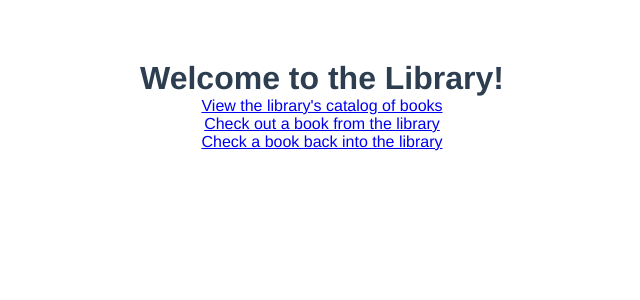
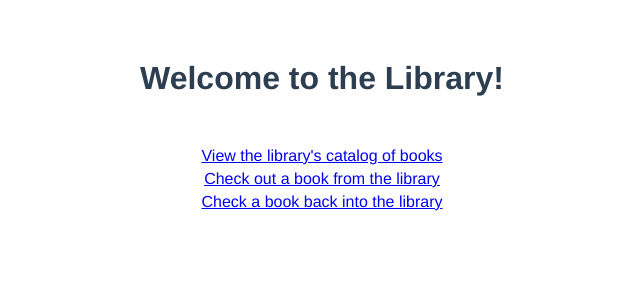
Before and after one commit to aaron-zeisler/library-ui, a Vue app: page / in a window 1280 px wide. Shown: the top 300 px of the page, without its empty margins (318-958 px from the left). Built offline with nearby package versions, Linux system fonts and the light colour scheme.

Commit message:
Minor tweaks

```diff
--- a/src/components/Catalog.vue
+++ b/src/components/Catalog.vue
@@ -56,7 +56,7 @@
 
 <style>
 #catalog-table {
-    margin-top: 60px;
+    margin-top: 50px;
 }
 #catalog-table.table {
     border-width: 1px solid gray;
--- a/src/components/Home.vue
+++ b/src/components/Home.vue
@@ -2,6 +2,7 @@
     <div>
         <h1>Welcome to the Library!</h1>
 
+        <div id="nav">
             <div>
                 <router-link to="/catalog">View the library's catalog of books</router-link>
             </div>
@@ -12,4 +13,14 @@
                 <router-link to="check-in">Check a book back into the library</router-link>
             </div>
         </div>
+    </div>
 </template>
+
+<style>
+#nav {
+    margin-top: 50px;
+}
+#nav div {
+    margin-top: 5px;;
+}
+</style>
```
Lines whose indentation alone changed are shown as unchanged.
